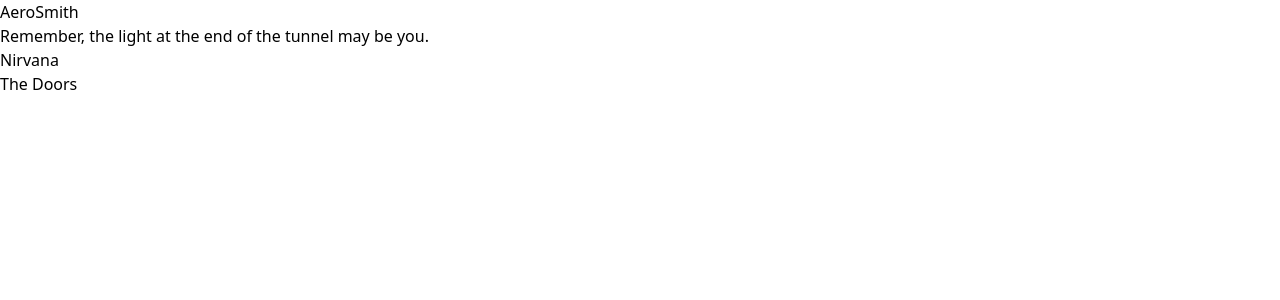
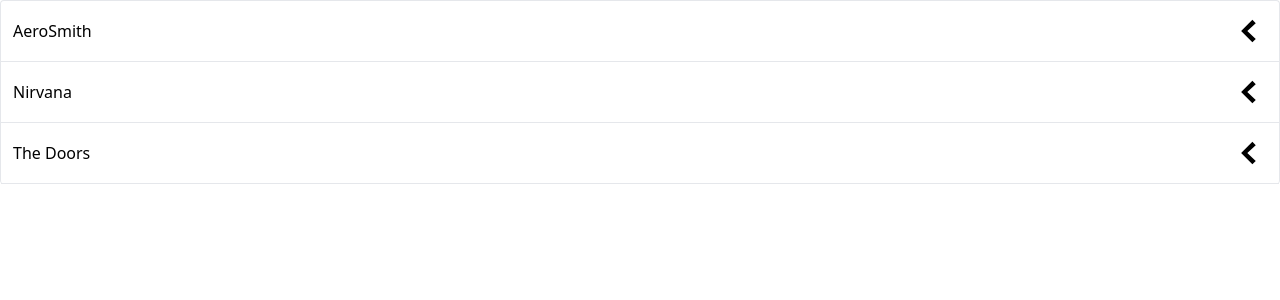
Before and after one commit to OerdBej/5-React-Projects, a React (Create React App) app: page / in a window 1280 px wide. Shown: the top 300 px of the page. Built offline with nearby package versions, Linux system fonts and the light colour scheme.

Commit message:
accordion component works well

```diff
--- a/src/components/Accordion.js
+++ b/src/components/Accordion.js
@@ -1,21 +1,46 @@
 import React from 'react';
+import { GoChevronDown, GoChevronLeft } from 'react-icons/go';
+
 import { useState } from 'react';
 
 const Accordion = ({ items }) => {
-    const [expandedIndex, setExpandedIndex] = useState(0);
+    const [expandedIndex, setExpandedIndex] = useState(-1);
 
-    // loop from all data props
+    const handleClick = (nextIndex) => {
+        if (expandedIndex === nextIndex) {
+            setExpandedIndex(-1);
+        } else {
+            setExpandedIndex(nextIndex);
+        }
+    };
+
     const renderedItems = items.map((item, index) => {
         const isExpanded = index === expandedIndex;
 
+        const icon = (
+            <span className='text-4xl'>
+                {isExpanded ? <GoChevronDown /> : <GoChevronLeft />}
+            </span>
+        );
+
         return (
             <div key={item.id}>
-                <div>{item.label}</div>
-                <div>{isExpanded && <div>{item.content} </div>}</div>
+                {/* 1 for each object = totally separate functions. */}
+                <div
+                    className='flex justify-between p-3 bggray-50 border-b items-center cursor-pointer'
+                    onClick={() => handleClick(index)}>
+                    {item.label}
+                    {icon}
+                </div>
+                <div>
+                    {isExpanded && (
+                        <div className='border-b p-5'>{item.content} </div>
+                    )}
+                </div>
             </div>
         );
     });
-    return <div>{renderedItems}</div>;
+    return <div className='border-x border-t rounded'>{renderedItems}</div>;
 };
 
 export default Accordion;
```
